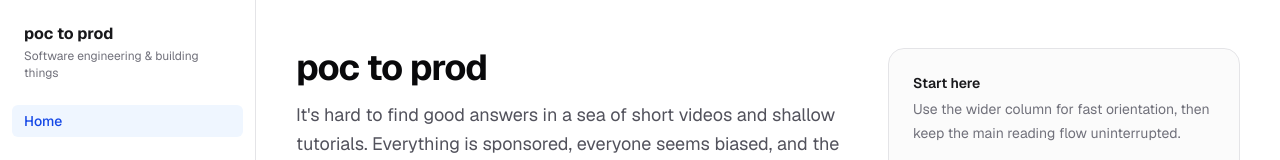
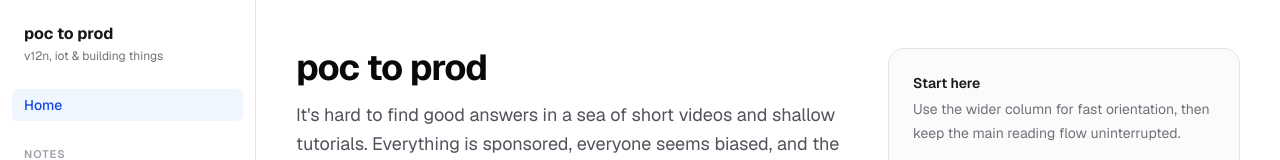
Before and after one commit to mithun3/tech-blog, a Next.js app: page / in a window 1280 px wide. Shown: the top 160 px of the page. Built offline with nearby package versions, Linux system fonts and the light colour scheme; no server answers.

Commit message:
update desc

```diff
--- a/components/app-sidebar-nav.tsx
+++ b/components/app-sidebar-nav.tsx
@@ -67,7 +67,7 @@ export function AppSidebarNav({ tree }: Props) {
               poc to prod
             </span>
             <span className="text-xs text-zinc-500 dark:text-zinc-400 mt-1 block leading-snug">
-              Software engineering &amp; building things
+              v12n, iot &amp; building things
             </span>
           </Link>
         </div>
```
